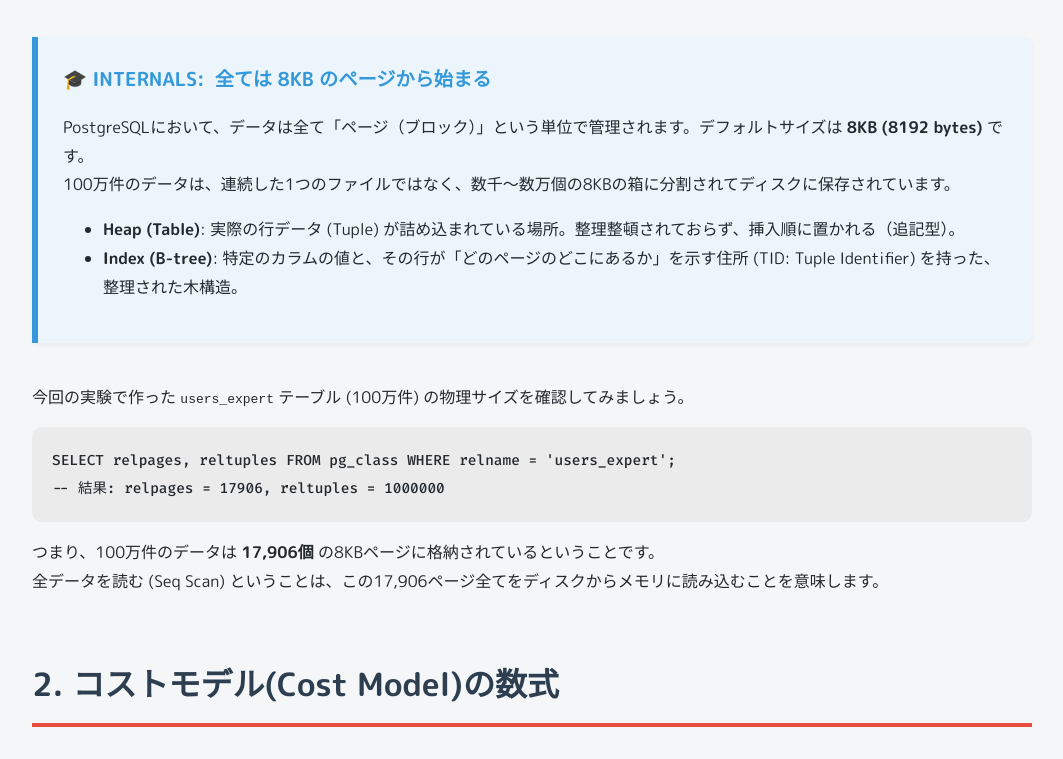
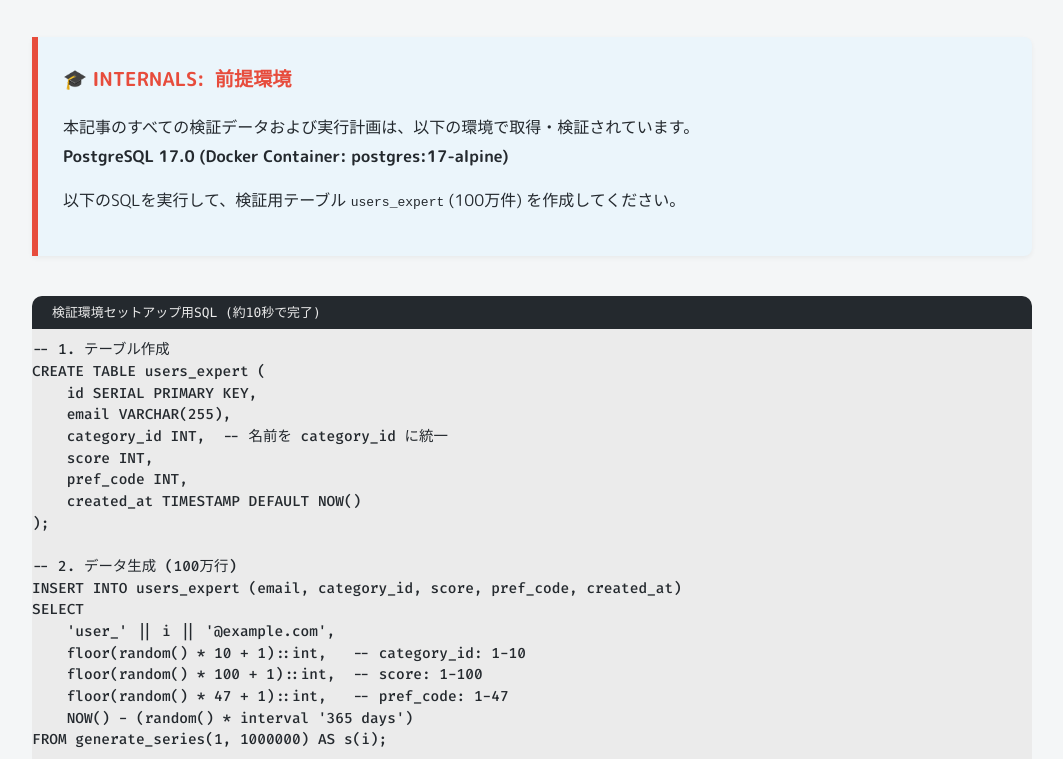
Before and after one commit to kohtarou/INDEX-article, a plain HTML site: page index.html in a window 1280 px wide. Shown: the part 722-1481 px from the top of the page, without its empty margins (108-1171 px from the left). Drawn offline with nearby package versions, Linux system fonts and the light colour scheme; a small style sheet from the web is missing.

Commit message:
記事のインデックスページを更新。

```diff
--- a/index.html
+++ b/index.html
@@ -343,6 +343,40 @@
                 Scanが選ばれるのか、なぜIndex Scanが選ばれるのかを数学的に証明します。</p>
         </section>
 
+        <section id="setup">
+            <h2>0.5. 環境構築と事前準備 (Prerequisites & Setup)</h2>
+            <div class="deep-dive" style="border-left-color: #e74c3c;">
+                <h4 style="color: #e74c3c;">前提環境</h4>
+                <p>本記事のすべての検証データおよび実行計画は、以下の環境で取得・検証されています。<br>
+                    <strong>PostgreSQL 17.0 (Docker Container: postgres:17-alpine)</strong>
+                </p>
+                <p>以下のSQLを実行して、検証用テーブル <code>users_expert</code> (100万件) を作成してください。</p>
+            </div>
+
+            <pre data-caption="検証環境セットアップ用SQL (約10秒で完了)"><code class="language-sql">-- 1. テーブル作成
+CREATE TABLE users_expert (
+    id SERIAL PRIMARY KEY,
+    email VARCHAR(255),
+    category_id INT,  -- 名前を category_id に統一
+    score INT,
+    pref_code INT,
+    created_at TIMESTAMP DEFAULT NOW()
+);
+
+-- 2. データ生成 (100万行)
+INSERT INTO users_expert (email, category_id, score, pref_code, created_at)
+SELECT
+    'user_' || i || '@example.com',
+    floor(random() * 10 + 1)::int,   -- category_id: 1-10
+    floor(random() * 100 + 1)::int,  -- score: 1-100
+    floor(random() * 47 + 1)::int,   -- pref_code: 1-47
+    NOW() - (random() * interval '365 days')
+FROM generate_series(1, 1000000) AS s(i);
+
+-- 3. 統計情報の更新
+ANALYZE users_expert;</code></pre>
+        </section>
+
         <section id="internals">
             <h2>1. PostgreSQLの物理構造 (Internals)</h2>
 
@@ -434,6 +468,8 @@ testdb=# SHOW cpu_tuple_cost;
             <h3>実験1: インデックススキャンのコスト構造</h3>
             <p>インデックスを作成し、同じクエリを実行してみます。</p>
 
+            <pre><code class="language-sql">CREATE INDEX idx_score_expert ON users_expert(score);</code></pre>
+
             <pre data-caption="実行結果: Index Scan"><code class="language-pgsql">EXPLAIN ANALYZE SELECT * FROM users_expert WHERE score = 50;
 
 Bitmap Heap Scan on users_expert  (cost=116.78..3630.90 rows=10033 width=68)
@@ -455,6 +491,8 @@ Execution Time: 15.013 ms</code></pre>
             <h3>実験2: Index Only Scan と Visibility Map</h3>
             <p>次に、<code>INCLUDE</code> オプション付きのインデックス（カバリングインデックス）を使用した結果です。</p>
 
+            <pre><code class="language-sql">CREATE INDEX idx_score_include ON users_expert(score) INCLUDE (id);</code></pre>
+
             <pre data-caption="実行結果: Index Only Scan"><code class="language-pgsql">EXPLAIN ANALYZE SELECT id, score FROM users_expert WHERE score = 50;
 
 Index Only Scan using idx_score_include on users_expert  (cost=0.42..317.92 rows=10033 width=8)
@@ -472,14 +510,16 @@ Execution Time: 3.125 ms</code></pre>
                 </p>
             </div>
             <h3>実験3: 複合インデックスとB-treeの並び順</h3>
-            <p><code>(category, score)</code> の複合インデックスに対する2つのクエリ比較です。</p>
+            <p><code>(category_id, score)</code> の複合インデックスに対する2つのクエリ比較です。</p>
+
+            <pre><code class="language-sql">CREATE INDEX idx_category_expert ON users_expert(category_id, score);</code></pre>
 
             <h4>ケースA: 左側のカラム (Category) を指定した場合</h4>
-            <pre><code class="language-pgsql">EXPLAIN ANALYZE SELECT * FROM users_expert WHERE category = 50;
+            <pre><code class="language-pgsql">EXPLAIN ANALYZE SELECT * FROM users_expert WHERE category_id = 50;
 
 Bitmap Heap Scan on users_expert  (cost=114.77..3570.62 rows=9898 width=68)
                                   (actual time=1.868..14.306 rows=9909 loops=1)
-  Recheck Cond: (category = 50)
+  Recheck Cond: (category_id = 50)
   ->  Bitmap Index Scan on idx_category_expert  (cost=0.00..112.30 rows=9898 width=0)
                                                (actual time=1.272..1.272 rows=9909 loops=1)</code></pre>
             <p>問題なくインデックスが使われています。</p>
@@ -492,7 +532,7 @@ Seq Scan on users_expert  (cost=0.00..27906.00 rows=10110 width=68)
                           (actual time=0.063..118.590 rows=9986 loops=1)
   Filter: (score = 50)</code></pre>
             <p><strong>インデックスが使われていません（Seq Scan）。</strong><br>
-                <code>(category, score)</code> インデックスは、category でソートされた状態であるため、いきなり score
+                <code>(category_id, score)</code> インデックスは、category_id でソートされた状態であるため、いきなり score
                 を探すことは辞書を「後ろの文字」で引くようなものであり、物理的に不可能なのです。
             </p>
         </section>
```
